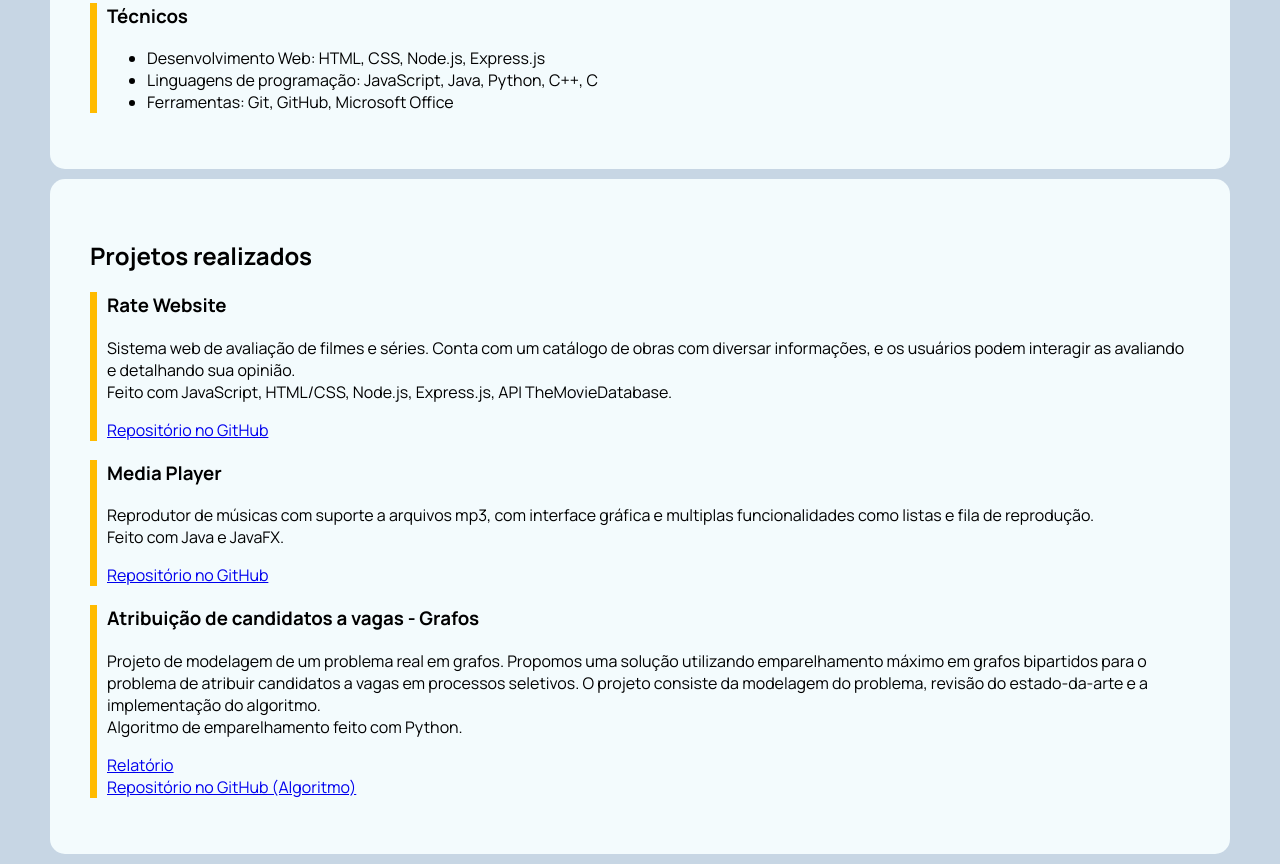
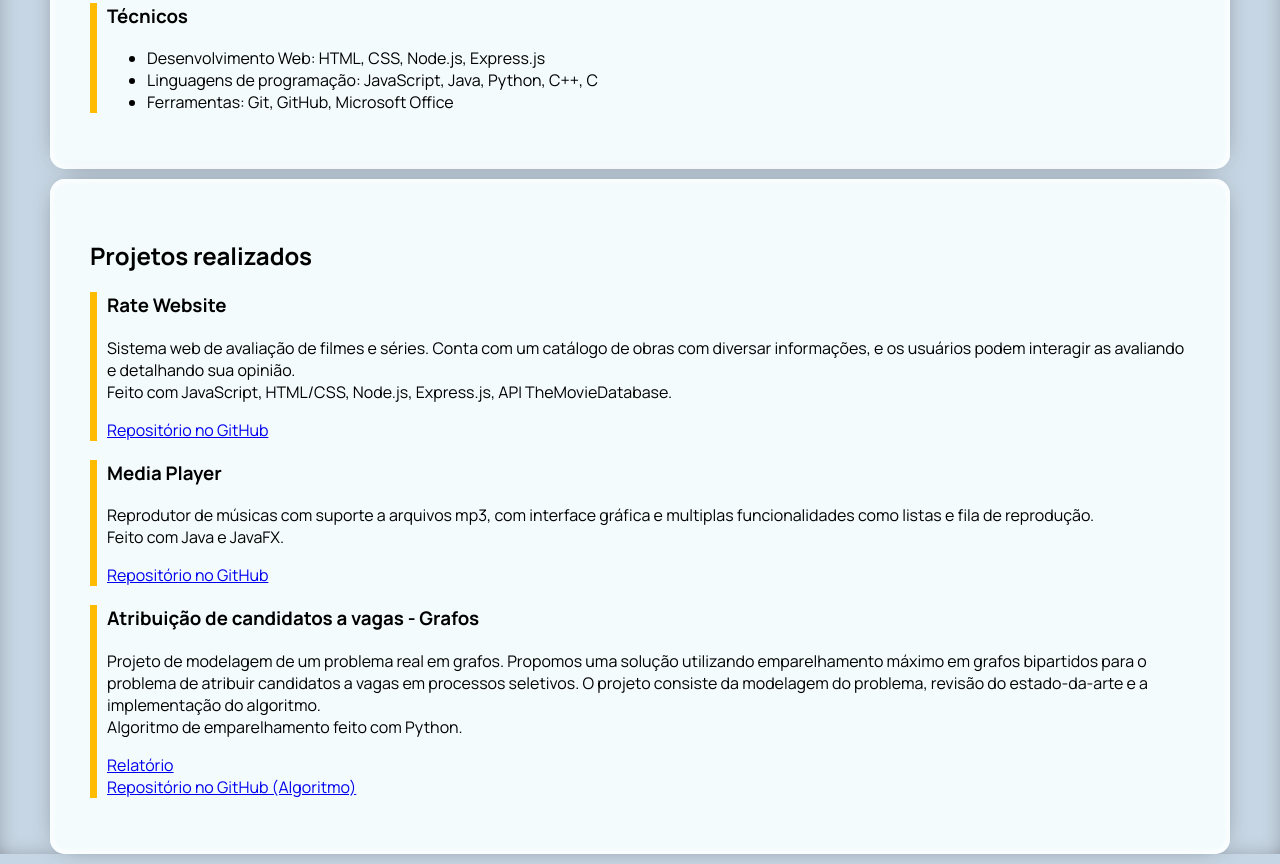
Before and after one commit to elsonfreire/portfolio, a plain HTML site: page index.html in a window 1280 px wide. Shown: the part 823-1687 px from the top of the page. Drawn offline with Linux system fonts and the light colour scheme.

Commit message:
Update style.css

```diff
--- a/style.css
+++ b/style.css
@@ -66,6 +66,7 @@ header {
 body {
     margin: 0px;
     background-color: #c7d6e4;
+    box-shadow: inset 0px 0px 28px -14px rgba(0,0,0,0.75);
 }
 
 .container {
@@ -74,6 +75,7 @@ body {
     border-radius: 15px;
     background-color: #f3fbfd;
     align-items: center;
+    box-shadow: 0px 0px 28px -14px rgba(0,0,0,0.75), inset 0px 0px 8px 2px rgba(255,255,255,1);
 }
 
 .container-2 {
@@ -142,7 +144,6 @@ body {
         width: 50%;
         height: auto;
         border-radius: 50%;
-
         margin-bottom: 0px;
         padding-bottom: 0px;
     }
```
